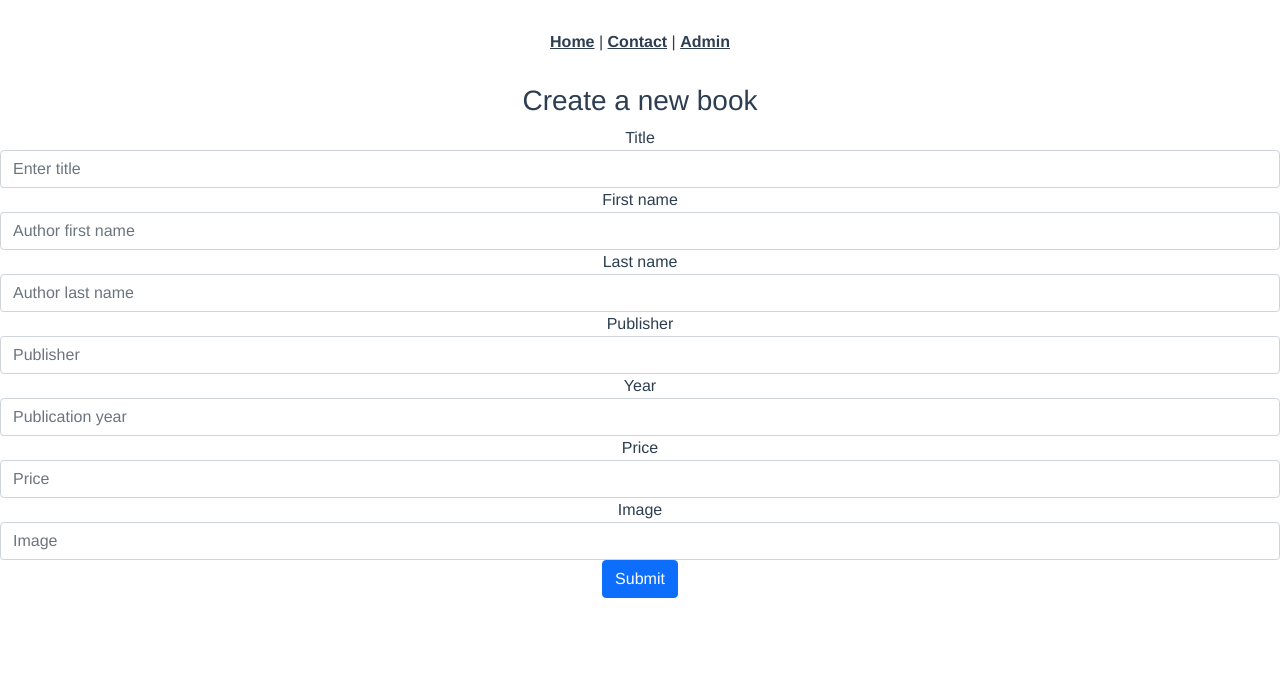
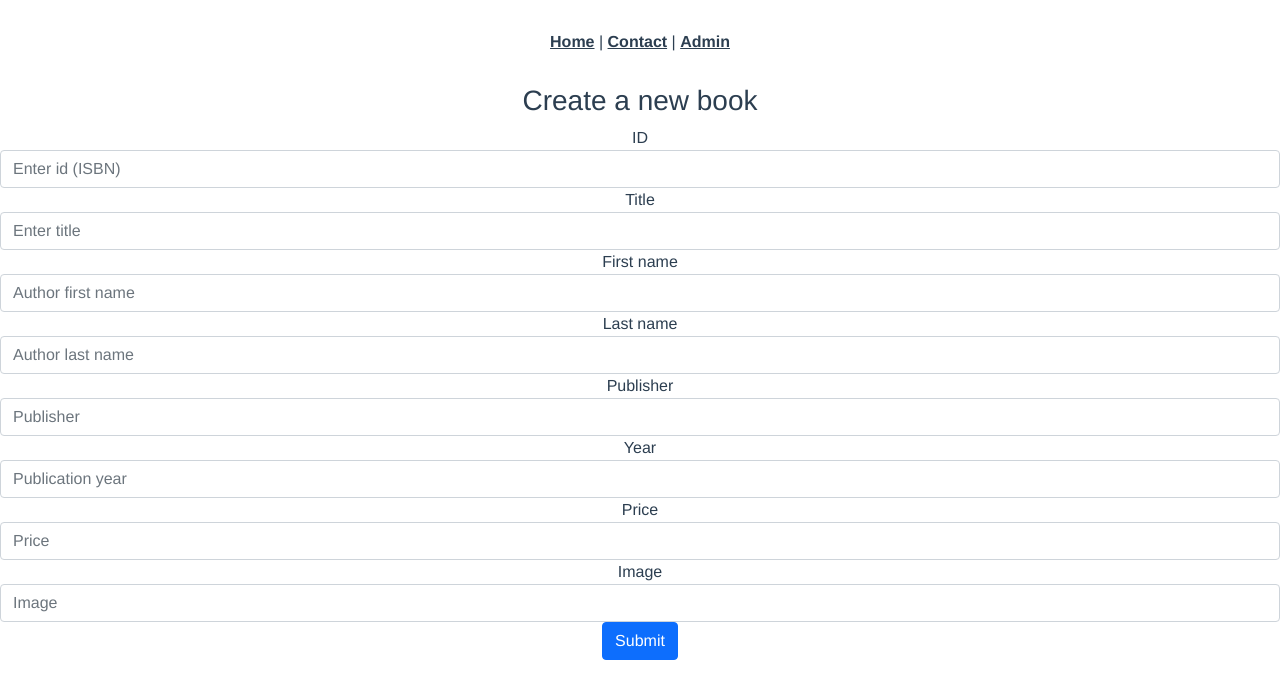
Before and after one commit to Benjamin-guitton/apprentissageVue, a Vue app in the folder vuex-commerce/: page /admin/product-add in a window 1280 px wide. Shown: the top 698 px of the page. Built offline with nearby package versions, Linux system fonts and the light colour scheme.

Commit message:
Ajout 6eme partie pas fini

```diff
--- a/vuex-commerce/db.json
+++ b/vuex-commerce/db.json
@@ -1,5 +1,6 @@
 {
-  "products": [{
+  "products": [
+    {
       "id": 9780596806750,
       "title": "JavaScript Patterns: Build Better Applications with Coding and Design Patterns",
       "author": {
@@ -10,7 +11,8 @@
       "year": 2010,
       "price": 29.99,
       "image": "https://images-na.ssl-images-amazon.com/images/I/51%2BSiphz7AL._SL200_.jpg"
-  }, {
+    },
+    {
       "id": 9780596517748,
       "title": "JavaScript: The Good Parts",
       "author": {
@@ -71,9 +73,10 @@
       "image": "https://images-na.ssl-images-amazon.com/images/I/41TINACY3hL._SL200_.jpg"
     },
     {
-      "id": 9780132350884111,
+      "id": 9780132350884112,
       "title": "Design Patterns: Elements of Reusable Object-Oriented Software",
-      "author": [{
+      "author": [
+        {
           "lastName": "Gamma",
           "firstName": "Erich "
         },
@@ -94,6 +97,18 @@
       "year": 2008,
       "price": 34.47,
       "image": "https://images-na.ssl-images-amazon.com/images/I/51szD9HC9pL._SL200_.jpg"
+    },
+    {
+      "title": "FVSSD",
+      "author": {
+        "firstName": "VFSVS",
+        "lastName": "SVSVS"
+      },
+      "publisher": "VSSDV",
+      "year": 2022,
+      "price": "25",
+      "image": "image.png",
+      "id": "123"
     }
   ]
 }
--- a/vuex-commerce/src/components/admin/ProductForm.vue
+++ b/vuex-commerce/src/components/admin/ProductForm.vue
@@ -1,6 +1,16 @@
 <template>
   <div>
-    <form>
+    <form @submit.prevent= "create">
+      <div class="form-group">
+        <label for="id">ID</label>
+        <input
+            type="text"
+            class="form-control"
+            id="id"
+            placeholder="Enter id (ISBN)"
+            v-model="book.id"
+        />
+      </div>
       <div class="form-group">
         <label for="title">Title</label>
         <input
@@ -8,6 +18,7 @@
             class="form-control"
             id="title"
             placeholder="Enter title"
+            v-model="book.title"
         />
       </div>
       <div class="form-group">
@@ -17,6 +28,7 @@
             class="form-control"
             id="firstName"
             placeholder="Author first name"
+            v-model="book.author.firstName"
         />
       </div>
       <div class="form-group">
@@ -26,6 +38,7 @@
             class="form-control"
             id="lastName"
             placeholder="Author last name"
+            v-model="book.author.lastName"
         />
       </div>
       <div class="form-group">
@@ -35,6 +48,7 @@
             class="form-control"
             id="publisher"
             placeholder="Publisher"
+            v-model="book.publisher"
         />
       </div>
       <div class="form-group">
@@ -44,6 +58,7 @@
             class="form-control"
             id="year"
             placeholder="Publication year"
+            v-model="book.year"
         />
       </div>
       <div class="form-group">
@@ -53,6 +68,7 @@
             class="form-control"
             id="price"
             placeholder="Price"
+            v-model="book.price"
         />
       </div>
       <div class="form-group">
@@ -62,6 +78,7 @@
             class="form-control"
             id="image"
             placeholder="Image"
+            v-model="book.image"
         />
       </div>
       <button type="submit" class="btn btn-primary">Submit</button>
@@ -72,6 +89,27 @@
 
 <script>
 export default {
+  data() {
+    return {
+      book: {
+        title: "",
+        author: {
+          firstName: "",
+          lastName: ""
+        },
+        publisher: "",
+        year: "",
+        price: "",
+        image: ""
+      }
+    }
+  },
+  methods: {
+    create() {
+      console.log(this.book);
+      this.$store.dispatch("createProduct", this.book);
+    }
+  },
   name: "ProductFrom"
 }
 </script>
--- a/vuex-commerce/src/services/productService.js
+++ b/vuex-commerce/src/services/productService.js
@@ -5,5 +5,8 @@ let baseUrl = "http://localhost:3000";
 export default {
     getProducts() {
         return axios.get(`${baseUrl}/products`);
+    },
+    createProduct(book) {
+        return axios.post(`${baseUrl}/products`, book);
     }
 };
--- a/vuex-commerce/src/store/index.js
+++ b/vuex-commerce/src/store/index.js
@@ -10,6 +10,9 @@ export default createStore({
   mutations: {
     GET_PRODUCTS(state, products) {
       state.products = products;
+    },
+    CREATE_PRODUCT(state, products) {
+      state.products = [product, ...state.products];
     }
   },
   actions: {
@@ -19,7 +22,13 @@ export default createStore({
       commit("GET_PRODUCTS", res.data);
       })
       .catch(err => console.error(err.message));
+    },
+    createProduct({ commit }, product) {
+      productService.createProduct(product).then(() => {
+        commit("CREATE_PRODUCT", product);
+      })
     }
+
   },
   modules: {},
 });
```
Lines whose indentation alone changed are shown as unchanged.
